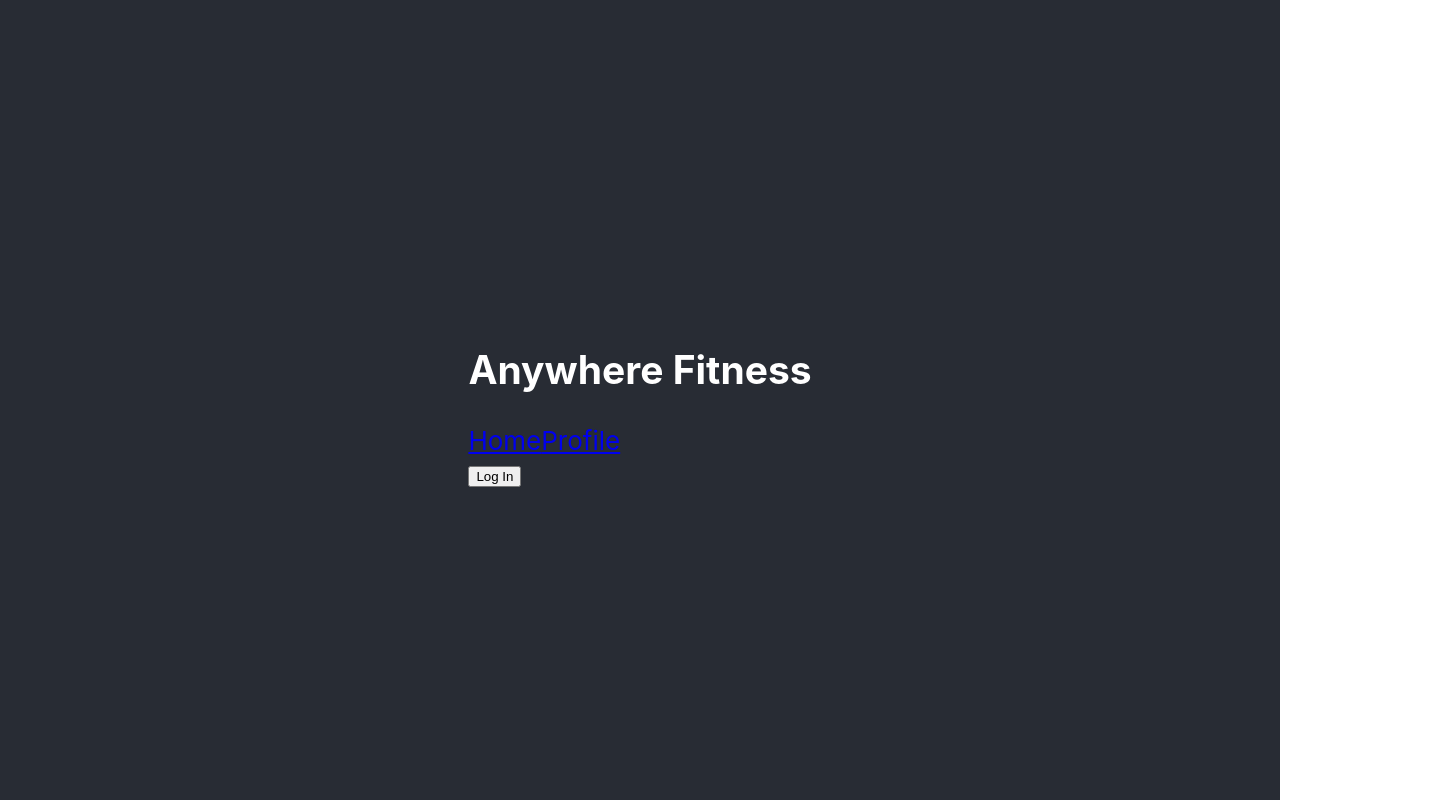
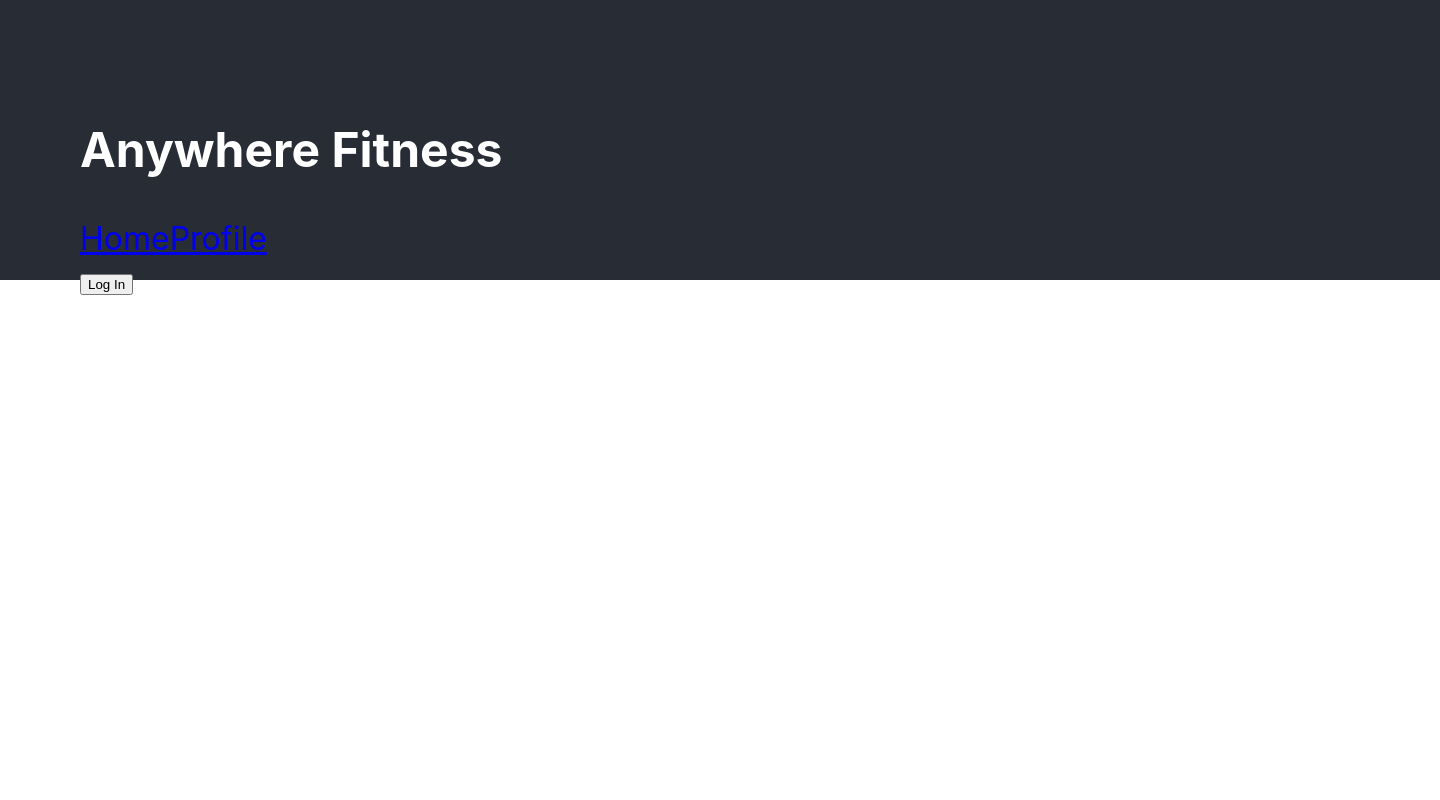
Before and after one commit to tt-webpt199-anywhere-fitness/front-end, a React (Create React App) app in the folder anywhere-fitness-fe/: page / in a window 1280 px wide. Shown: the whole page, 1440 px wide, since content can reach past the window. Built offline with nearby package versions, Linux system fonts and the light colour scheme; the HTML template or start-up script is replaced by a standard one.

Commit message:
nav styling started

```diff
--- a/anywhere-fitness-fe/src/App.css
+++ b/anywhere-fitness-fe/src/App.css
@@ -1,13 +1,9 @@
 .App {
-  text-align: center;
+
   background-color: slategrey;
 
 }
 
-.App-logo {
-  height: 40vmin;
-  pointer-events: none;
-}
 
 @media (prefers-reduced-motion: no-preference) {
   .App-logo {
@@ -17,24 +13,27 @@
 
 .App-header {
   background-color: #282c34;
-  min-height: 100vh;
+  height: 15vh;
+  width: 100vw;
+  font-size: 2rem;
+  padding: 5rem;
+  text-decoration: none;
+  color: white;
   display: flex;
-  flex-direction: column;
-  align-items: center;
-  justify-content: center;
-  font-size: calc(10px + 2vmin);
-  color: white;
-}
+  flex-direction: row;
+  justify-content: flex-start;
+ }
+
+
+ .h1 {
+  font-family: "Ubuntu Condensed", sans-serif;
+  display: flex;
+   flex-direction: row;
+   justify-content: flex-start;
+ }
+
+
 
 .App-link {
   color: #61dafb;
 }
-
-@keyframes App-logo-spin {
-  from {
-    transform: rotate(0deg);
-  }
-  to {
-    transform: rotate(360deg);
-  }
-}
--- a/anywhere-fitness-fe/src/App.js
+++ b/anywhere-fitness-fe/src/App.js
@@ -31,7 +31,7 @@ function App() {
     <div>
       <header className="App-header">
         <nav>
-          <h1>Anywhere Fitness</h1>
+          <h1 classname="h1">Anywhere Fitness</h1>
           <div>
             <Link to="/">Home</Link>
             {
```
